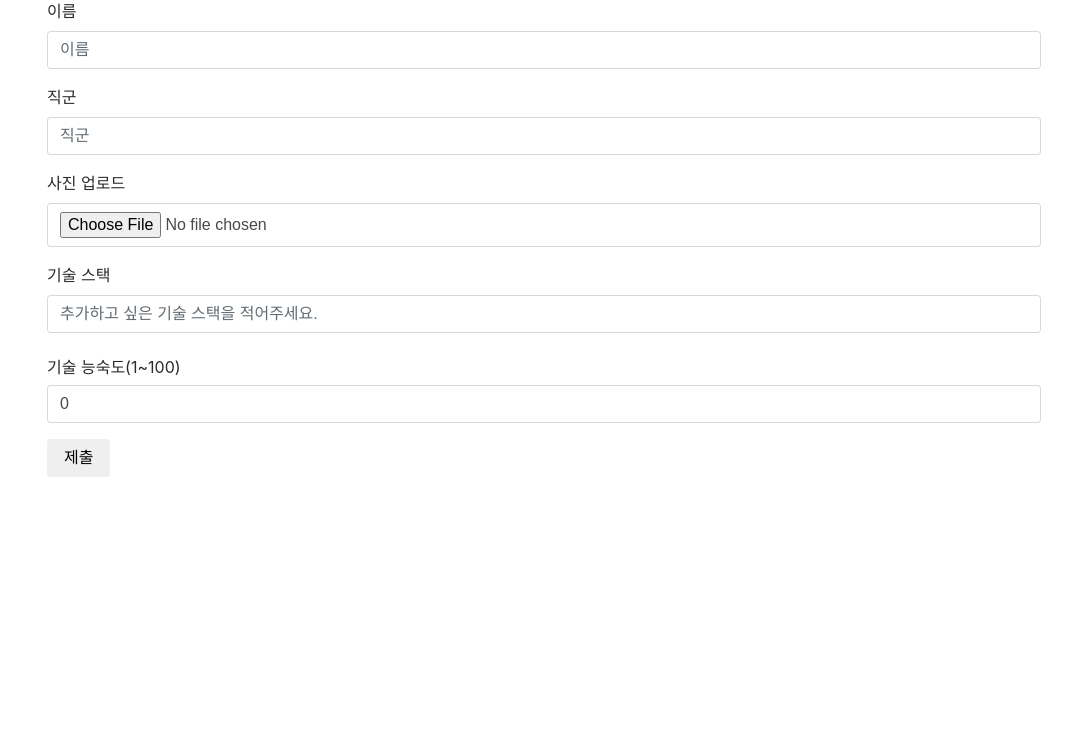
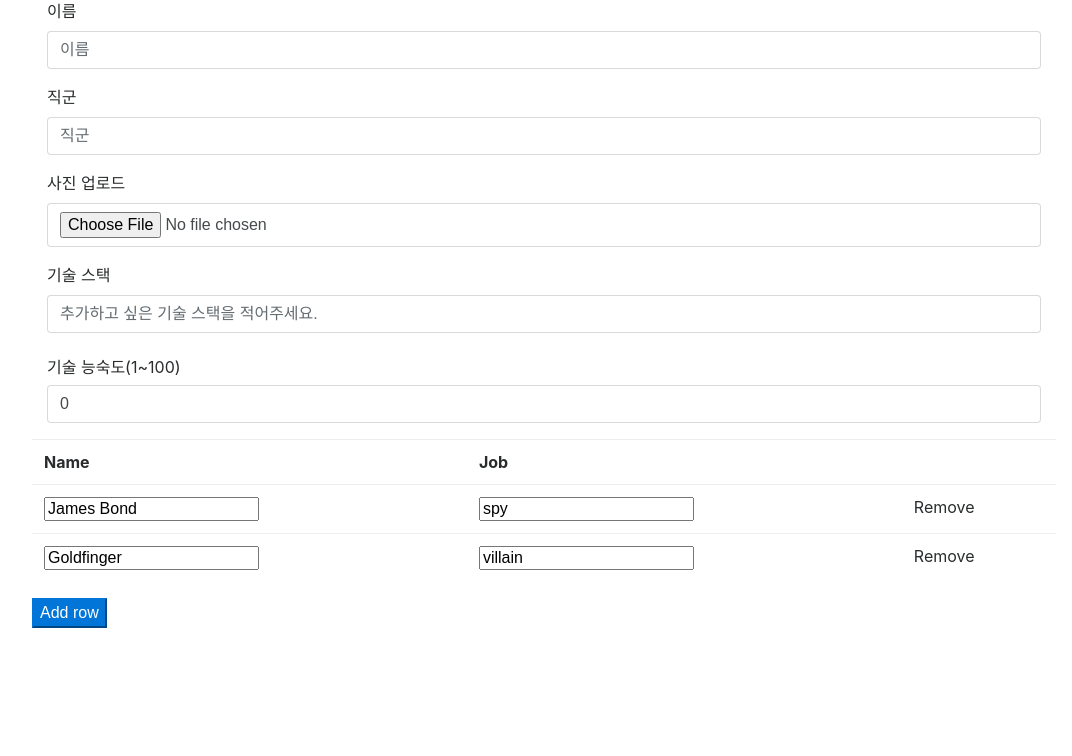
Before and after one commit to JuneBuug/make_your_resume, a Django app: template resume_prac/templates/resume_prac/resume_write.html in a window 1280 px wide. Shown: the part 181-937 px from the top of the page, without its empty margins (96-1168 px from the left). Before the commit the page ends 802 px from the top, so only its background shows below. Run offline with Django 3.2, Linux system fonts and the light colour scheme; the template is opened without the code that fills it, so the values that code supplies are empty; some libraries are stand-ins or nearby versions.

Commit message:
이력서 input 동적으로 추가 test

```diff
--- a/resume_prac/templates/resume_prac/resume_write.html
+++ b/resume_prac/templates/resume_prac/resume_write.html
@@ -7,8 +7,30 @@
   <script src="https://code.jquery.com/jquery-3.1.1.slim.min.js" integrity="sha384-A7FZj7v+d/sdmMqp/nOQwliLvUsJfDHW+k9Omg/a/EheAdgtzNs3hpfag6Ed950n" crossorigin="anonymous"></script>
   <script src="https://cdnjs.cloudflare.com/ajax/libs/tether/1.4.0/js/tether.min.js" integrity="sha384-DztdAPBWPRXSA/3eYEEUWrWCy7G5KFbe8fFjk5JAIxUYHKkDx6Qin1DkWx51bBrb" crossorigin="anonymous"></script>
   <script src="https://maxcdn.bootstrapcdn.com/bootstrap/4.0.0-alpha.6/js/bootstrap.min.js" integrity="sha384-vBWWzlZJ8ea9aCX4pEW3rVHjgjt7zpkNpZk+02D9phzyeVkE+jo0ieGizqPLForn" crossorigin="anonymous"></script>
-  <script src="jquery-3.2.1.min.js"></script>
+  <script src="https://unpkg.com/vue"></script>
 
+  <script>
+  window.onload = function(){
+    var app  = new Vue({
+    el: "#app",
+    data: {
+      rows: [
+        {name: "James Bond",job: "spy"},
+        {name: "Goldfinger", job: "villain"}
+      ]
+    },
+    methods:{
+      addRow: function(){
+        this.rows.push({name:"",job:""});
+      },
+      removeRow: function(row){
+        this.rows.$remove(row);
+      },
+    }
+  });
+  }
+
+    </script>
 </head>
 
 <body style="padding:10%">
@@ -36,7 +58,7 @@
     </header>
     <div class="row">
         <div class="col-md-12">
-            <form method="POST" enctype="multipart/form-data" class="form_layout" >
+            <!-- <form method="POST" enctype="multipart/form-data" class="form_layout" > -->
                 {% csrf_token %}
                 <div class="form-group">
                     <label for="name">이름</label>
@@ -59,16 +81,39 @@
                 <label for="skill_degree" class="col-form-label">기술 능숙도(1~100)</label>
                 <input class="form-control" type="number" value="0" name ="skill_degree" id="skill_degree">
               </div>
-                <!-- <div class="form-group">
-                    <label for="skill">추가 기술 스택</label>
-                    <input type="text" name="skill" class="form-control" id="skill" placeholder="추가하고 싶은 기술 스택을 적어주세요.">
-                </div> -->
 
 
-                <button type="submit" class="btn btn-default">제출</button>
-            </form>
+                <!-- <button type="submit" class="btn btn-default">제출</button> -->
+            <!-- </form> -->
+
+
+
+
         </div>
     </div>
 </div>
+
+<div id="app">
+<table class="table">
+  <thead>
+    <tr>
+      <td><strong>Name</strong></td>
+      <td><strong>Job</strong></td>
+      <td></td>
+    </tr>
+  </thead>
+  <tbody>
+    <tr v-for="row in rows">
+      <td><input type="text" v-model="row.name"></td>
+      <td><input type="text" v-model="row.job"></td>
+      <td><a @click="removeRow(row)">Remove</a></td>
+    </tr>
+  </tbody>
+</table>
+<div>
+  <button class="button btn-primary" @click="addRow">Add row</button>
+</div>
+</div>
+
 </body>
 </html>
```
Also changed, not shown: resume_prac/templates/resume_prac/resume_list.html (+1 -21 lines).
